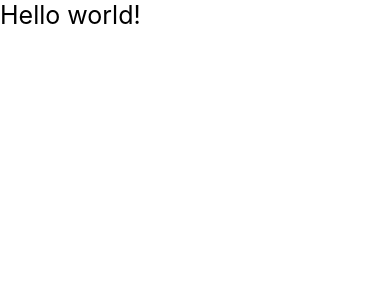
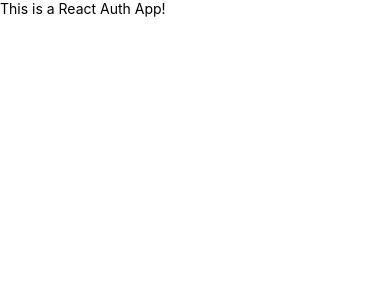
Before and after one commit to wadeem/react-auth-firebase, a React Native app: screen / in a window 390 px wide. Shown: the top 300 px of the page. Built offline with nearby package versions, Linux system fonts and the light colour scheme.

Commit message:
refactored to class component

```diff
--- a/app.js
+++ /dev/null
@@ -1,12 +0,0 @@
-import React from "react";
-import {Text} from "react-native";
-
-const App = function () {
-    return <Text style={style}>Hello world!</Text>
-};
-
-export default App;
-
-const style = {
-    fontSize: 25
-};
--- a/index.js
+++ b/index.js
@@ -1,5 +1,4 @@
-import React from "react";
 import {AppRegistry} from "react-native";
-import App from "./app.js";
+import App from "./src/App.js";
 
 AppRegistry.registerComponent("reactNativeAuth", () => App);
--- /dev/null
+++ b/src/App.js
@@ -0,0 +1,11 @@
+import React, {Component} from "react";
+import {Text, View} from "react-native";
+
+export default class App extends Component {
+
+    render() {
+        return <View>
+            <Text>This is a React Auth App!</Text>
+        </View>
+    };
+};
```
